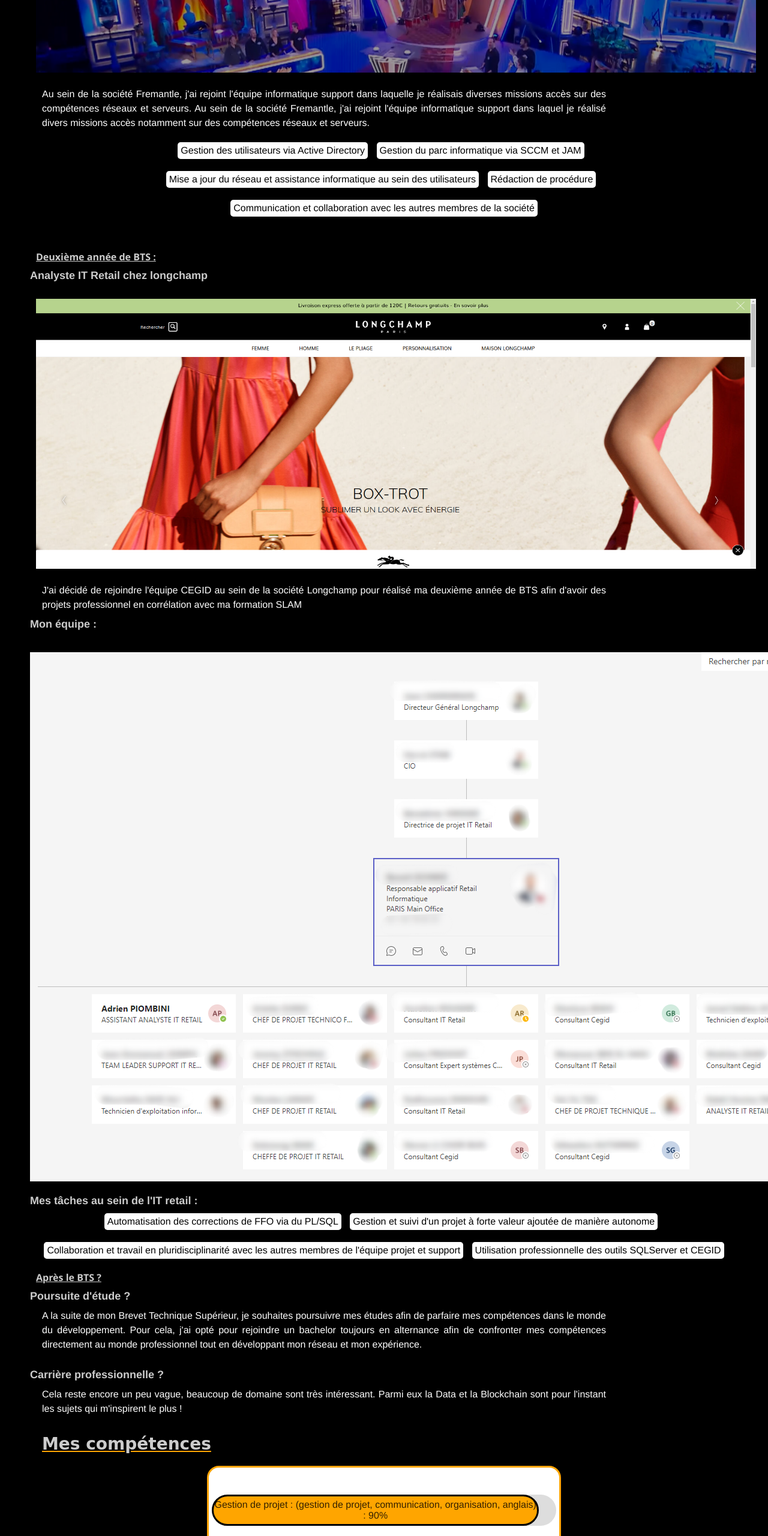
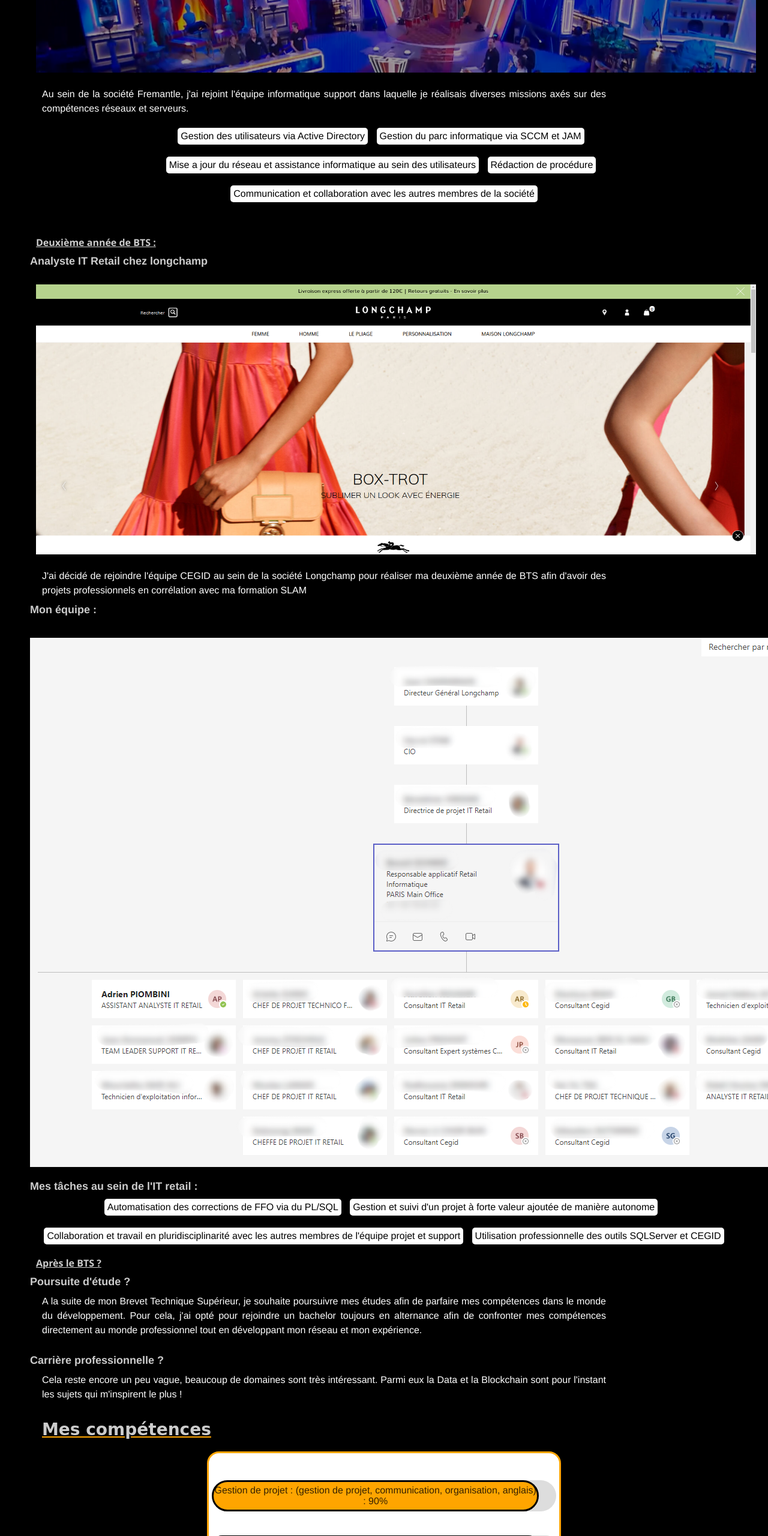
Before and after one commit to AdrienPiombini/BTS_Epreuve_Portfolio, a plain HTML site: page profil.html in a window 1280 px wide. Shown: the part 1916-4476 px from the top of the page at 60% size. Drawn offline with Linux system fonts and the light colour scheme.

Commit message:
orthographe 2.0

```diff
--- a/profil.html
+++ b/profil.html
@@ -47,7 +47,7 @@
     <h4>Première année de BTS :</h4>
     <h5>Technicien Support Exploitation chez FremantleMediaFrance </h5><br>
     <a href="https://fremantle.fr/" target="_blank"><img class="imgProfil" src="img/fremantle.png" alt=""  height="450px" width="1200px"></a>
-    <p>Au sein de la société Fremantle, j'ai rejoint l'équipe informatique support dans laquelle je réalisais diverses missions accès sur des compétences réseaux et serveurs. Au sein de la société Fremantle, j'ai rejoint l'équipe informatique support dans laquel je réalisé divers missions accès notamment sur des compétences réseaux et serveurs.   </p>
+    <p>Au sein de la société Fremantle, j'ai rejoint l'équipe informatique support dans laquelle je réalisais diverses missions axés sur des compétences réseaux et serveurs.</p>
     <ul>
         <li>Gestion des utilisateurs via Active Directory</li>
         <li>Gestion du parc informatique via SCCM et JAM</li>
@@ -60,7 +60,7 @@
     <h4>Deuxième année de BTS :</h4>
     <h5>Analyste IT Retail chez longchamp</h5><br>
    <a href="https://www.longchamp.com/fr/fr" target="_blank"><img class="imgProfil" src="img/longchamp.png" alt=""  height="450px" width="1200px"></a>
-    <p>J'ai décidé de rejoindre l'équipe CEGID au sein de la société Longchamp pour réalisé ma deuxième année de BTS afin d'avoir des projets professionnel en corrélation avec ma formation SLAM</p>
+    <p>J'ai décidé de rejoindre l'équipe CEGID au sein de la société Longchamp pour réaliser ma deuxième année de BTS afin d'avoir des projets professionnels en corrélation avec ma formation SLAM</p>
 
     <h5>Mon équipe : </h5> <br><br>
     <img src="img/organigramme.PNG" alt="Organigramme">
@@ -76,9 +76,9 @@
 
     <h4>Après le BTS ? </h4>
     <h5>Poursuite d'étude ?</h5>
-    <p>A la suite de mon Brevet Technique Supérieur, je souhaites poursuivre mes études afin de parfaire mes compétences dans le monde du développement. Pour cela, j'ai opté pour rejoindre un bachelor toujours en alternance afin de confronter mes compétences directement au monde professionnel tout en développant mon réseau et mon expérience.</p><br>
+    <p>A la suite de mon Brevet Technique Supérieur, je souhaite poursuivre mes études afin de parfaire mes compétences dans le monde du développement. Pour cela, j'ai opté pour rejoindre un bachelor toujours en alternance afin de confronter mes compétences directement au monde professionnel tout en développant mon réseau et mon expérience.</p><br>
     <h5>Carrière professionnelle ?</h5>
-    <p>Cela reste encore un peu vague, beaucoup de domaine sont très intéressant. Parmi eux la Data et la Blockchain sont pour l'instant les sujets qui m'inspirent le plus !</p>
+    <p>Cela reste encore un peu vague, beaucoup de domaines sont très intéressant. Parmi eux la Data et la Blockchain sont pour l'instant les sujets qui m'inspirent le plus !</p>
     <h3>Mes compétences</h3>
     <div class="competences">
         <div>
```
Also changed, not shown: projet.html (+2 -2 lines), veille.html (+1 -1 lines).
